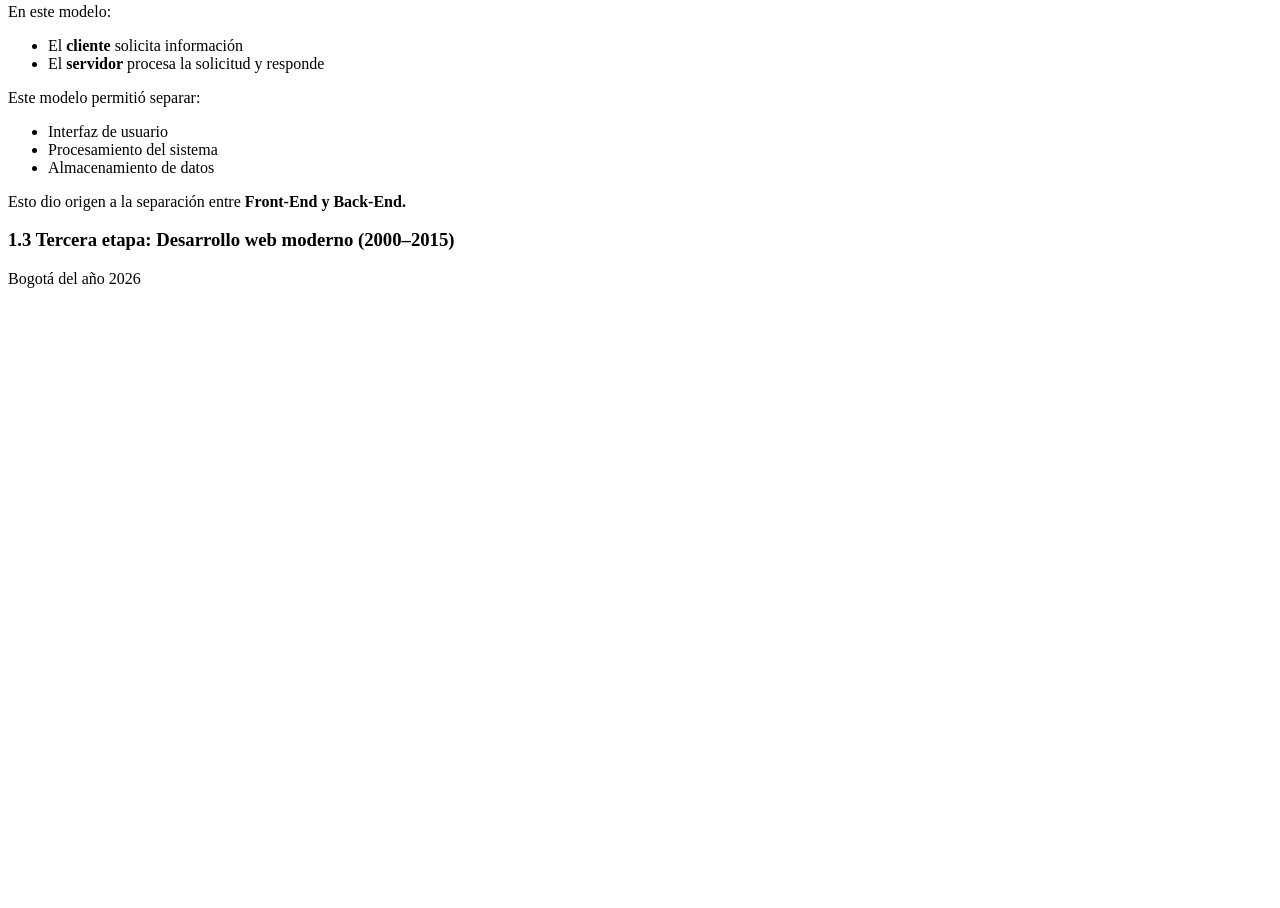
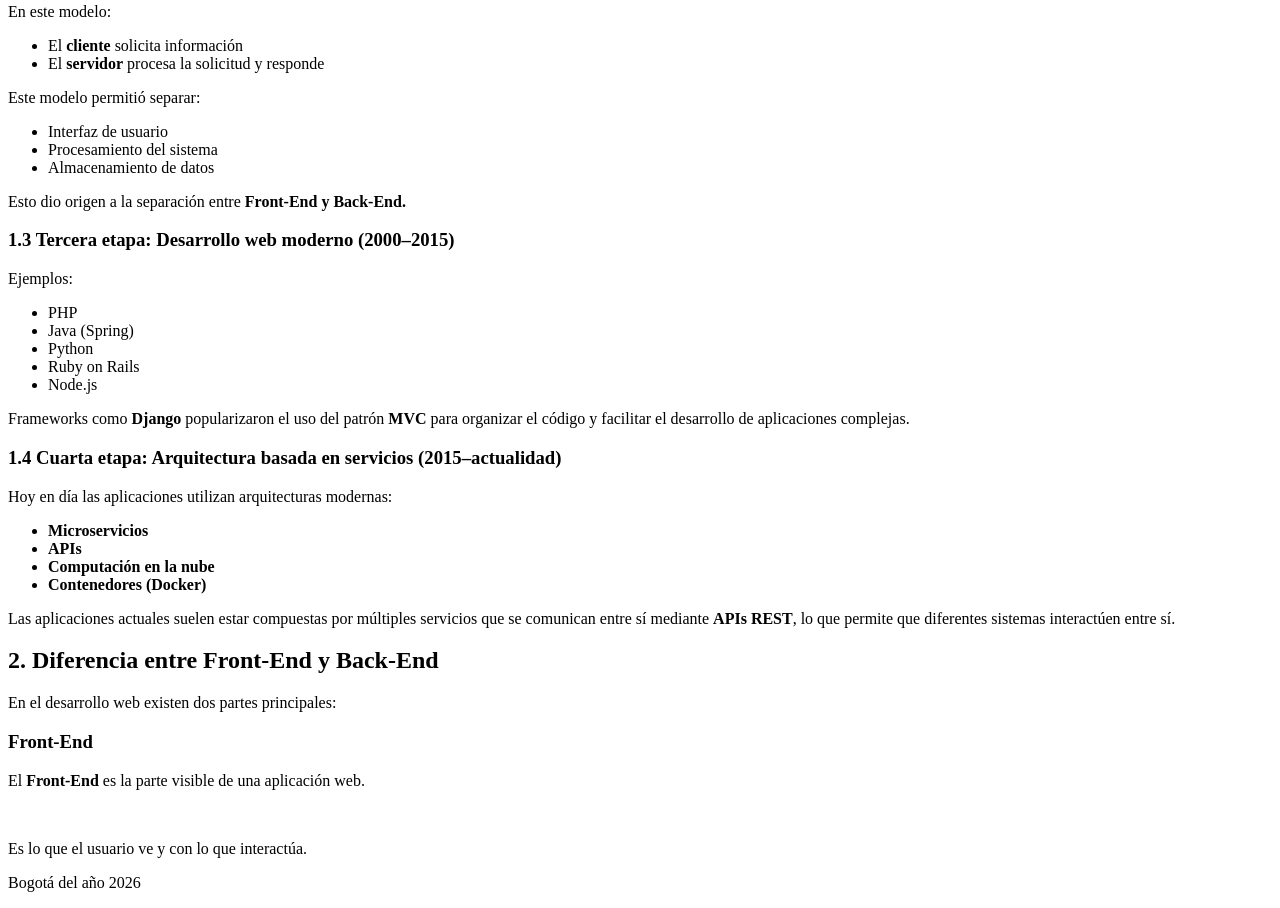
Before and after one commit to Jgigabot2/practicagithub, a website: page FrontEnd/Index.html in a window 1280 px wide. Shown: the part 503-1411 px from the top of the page. Before the commit the page ends 807 px from the top, so only its background shows below. Drawn offline with Linux system fonts and the light colour scheme.

Commit message:
Agregando tercera parte del index.html

```diff
--- a/FrontEnd/Index.html
+++ b/FrontEnd/Index.html
@@ -9,10 +9,12 @@
     <header>
         <h1>Investigación: Desarrollo de Back-end</h1>
     </header>
+    <!--Main de la página-->
     <main>
+        <!--Artículo sobre la evolción del software-->
         <article>
+            <h2>1. Evolución del desarrollo del software</h2>
             <section>
-                <h2>1. Evolución del desarrollo del software</h2>
                 <p>El desarrollo de software ha evolucionado significativamente desde los primeros
                     programas hasta las aplicaciones modernas basadas en servicios web.</p>
                 <h3>1.1 Primera etapa: Software monolítico (1950–1980)</h3>
@@ -44,9 +46,42 @@
                 </ul>
                 <p>Esto dio origen a la separación entre <strong>Front-End y Back-End.</strong></p>
             </section>
+            <section>
                 <h3>1.3 Tercera etapa: Desarrollo web moderno (2000–2015)</h3>
-
-
+                <p>Ejemplos: </p>
+                <ul>
+                    <li>PHP</li>
+                    <li>Java (Spring)</li>
+                    <li>Python</li>
+                    <li>Ruby on Rails</li>
+                    <li>Node.js</li>
+                </ul>
+                <p>Frameworks como <strong>Django</strong> popularizaron el uso del patrón <strong>MVC</strong> para organizar el código
+                    y facilitar el desarrollo de aplicaciones complejas.</p>
+            </section>
+            <section>
+                <h3>1.4 Cuarta etapa: Arquitectura basada en servicios (2015–actualidad)</h3>
+                <p>Hoy en día las aplicaciones utilizan arquitecturas modernas:</p>
+                <ul>
+                    <li><strong>Microservicios</strong></li>
+                    <li><strong>APIs</strong></li>
+                    <li><strong>Computación en la nube</strong></li>
+                    <li><strong>Contenedores (Docker)</strong></li>
+                </ul>
+                <p>Las aplicaciones actuales suelen estar compuestas por múltiples servicios que se comunican entre
+                sí mediante <strong>APIs REST</strong>, lo que permite que diferentes sistemas interactúen entre sí.</p>
+            </section>
+        </article>
+        <!--Artículo sobre la diferencia entre Front Y Back-->
+        <article>
+            <h2>2. Diferencia entre Front-End y Back-End</h2>
+            <p>En el desarrollo web existen dos partes principales: </p>
+            <section>
+                <h3>Front-End</h3>
+                <p>El <strong>Front-End</strong> es la parte visible de una aplicación web.</p>
+                <br>
+                <p>Es lo que el usuario ve y con lo que interactúa.</p>
+            </section>
         </article>
     </main>
     <!-- Footer -->
```
